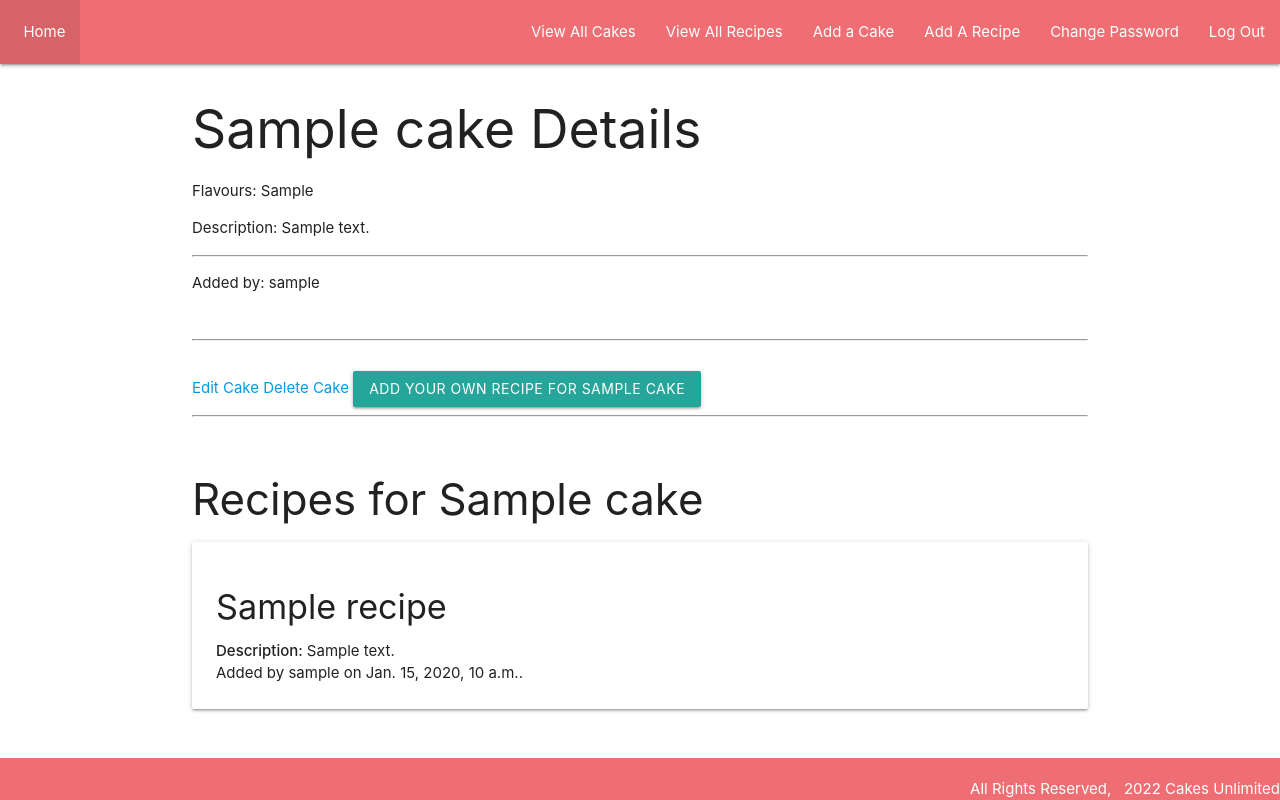
After one commit to C-T-Ailey/Project-3-Cake-Recipe-Site, a Django app: page /cakes/1 in a window 1280 px wide. The commit adds this page. Run offline with Django 4.2, Linux system fonts and the light colour scheme; a user stored in the database is signed in; tables that the repository leaves empty hold one stand-in row (values such as "Sample post").

Commit message:
Fixed recipe adding functionality from cake details page and updated cake details page to CBV - hidden new recipe add behind authorisation

```diff
--- a/cakeproject/main_app/models.py
+++ b/cakeproject/main_app/models.py
@@ -16,7 +16,7 @@ class Cake(models.Model):
     created_by = models.ForeignKey(User, on_delete=models.CASCADE)
 
     def get_absolute_url(self):
-        return reverse('detail', kwargs = {'cake_id': self.id})
+        return reverse('detail', kwargs = {'pk': self.id})
 
     def __str__(self):
         return f"{self.name}"
--- a/cakeproject/main_app/static/css/style.css
+++ b/cakeproject/main_app/static/css/style.css
@@ -15,3 +15,23 @@ main {
 .page-footer{
     color: #880e4f pink darken-4;
 }
+
+.popup {
+    display: none;
+    /* background-color: #ad1457;
+    height: 100%;
+    width: 100%;
+    overflow-y: scroll;
+    border: solid black 2px;
+    color: white;
+    position: absolute;
+    text-align: center;
+    z-index: 1000;
+    box-shadow:
+        1.4px 3.1px 3px -2px rgba(0, 0, 0, 0.09),
+        3.6px 7.8px 7.5px -2px rgba(0, 0, 0, 0.129),
+        7.3px 15.9px 15.2px -2px rgba(0, 0, 0, 0.161),
+        15px 32.9px 31.4px -2px rgba(0, 0, 0, 0.2),
+        41px 90px 86px -2px rgba(0, 0, 0, 0.29)
+    ; */
+}
--- a/cakeproject/main_app/static/js/main.js
+++ b/cakeproject/main_app/static/js/main.js
@@ -0,0 +1,3 @@
+$('.btn.recipe').click(function() {
+    $('.popup').toggle();
+})
--- a/cakeproject/main_app/templates/base.html
+++ b/cakeproject/main_app/templates/base.html
@@ -5,7 +5,10 @@
     <meta charset="UTF-8">
     <meta http-equiv="X-UA-Compatible" content="IE=edge">
     <meta name="viewport" content="width=device-width, initial-scale=1.0">
-    <title>Document</title>
+    <title>
+        {% block title %}
+        {% endblock %}
+      </title>
     <link rel="stylesheet" href="https://cdnjs.cloudflare.com/ajax/libs/materialize/1.0.0/css/materialize.min.css">
     <link rel="stylesheet" href="{% static 'css/style.css' %}">
     <script src="https://cdnjs.cloudflare.com/ajax/libs/materialize/1.0.0/js/materialize.min.js"></script>
@@ -54,6 +57,7 @@
         </div>
 
     </footer>
+    <script src="https://code.jquery.com/jquery-3.6.0.min.js" integrity="sha256-/xUj+3OJU5yExlq6GSYGSHk7tPXikynS7ogEvDej/m4=" crossorigin="anonymous"></script>
     <script src="{% static 'js/main.js' %}"></script>
 </body>
 </html>
--- a/cakeproject/main_app/templates/cakes/index.html
+++ b/cakeproject/main_app/templates/cakes/index.html
@@ -1,4 +1,8 @@
 {% extends 'base.html' %}
+
+{% block title %}
+View All Cakes
+{% endblock %}
 
 {% block content %}
 
@@ -14,7 +18,7 @@
                 </div>
                 <p>Main Flavours: {{ cake.flavours }}</p>
                 <p>Description: {{ cake.description }}</p>
-                <p>Added by: </p>
+                <p>Added by: {{ cake.created_by }} </p>
             </div>
 
             <div>
--- a/cakeproject/main_app/templates/home.html
+++ b/cakeproject/main_app/templates/home.html
@@ -1,5 +1,8 @@
 {% extends 'base.html'%}
 
+{% block title %}
+Cakes cakes Cakes
+{% endblock %}
 
 {% block content %}
 <h1> WELCOME TO CAKES UNLIMITED</h1>
--- a/cakeproject/main_app/templates/main_app/cake_confirm_delete.html
+++ b/cakeproject/main_app/templates/main_app/cake_confirm_delete.html
@@ -1,4 +1,8 @@
 {% extends 'base.html' %}
+
+{% block title %}
+Delete Cake
+{% endblock %}
 
 {% block content %}
   <h1>Delete</h1>
--- /dev/null
+++ b/cakeproject/main_app/templates/main_app/cake_detail.html
@@ -0,0 +1,56 @@
+{% extends 'base.html' %}
+
+{% block title %}
+{{ cake.name }}
+{% endblock %}
+
+{% block content %}
+
+<h2>{{cake.name}} Details</h2>
+<p>Flavours: {{cake.flavours}} </p>
+<p>Description: {{cake.description}} </p>
+<hr>
+<p>Added by: {{cake.created_by}}</p>
+<br>
+<hr>
+<br>
+
+{% if user.id == cake.created_by.id %}
+<a href="{% url 'cakes_update' cake.id %}">Edit Cake</a>
+<a href="{% url 'cakes_delete' cake.id %}">Delete Cake</a>
+{% endif %}
+
+{% if user.is_authenticated %}
+<!-- <a href ="{% url 'add_recipe' cake.id %}">Add A Recipe</a> -->
+<a class="btn recipe">Add your own recipe for {{cake.name}}</a>
+
+<div class="popup">
+    <h4>New Recipe</h4>
+    <form action="{% url 'add_recipe' cake.id %}" method="post">
+        {% csrf_token %}
+        {{ form.as_p }}
+        <input type="submit" value="Add Recipe" class="btn">
+    </form>
+</div>
+
+{% endif %}
+<br>
+<hr>
+<br>
+<h3>Recipes for {{ cake.name }}</h3>
+
+{% for recipe in cake.recipe_set.all %}
+    <div class="card">
+        <div class="card-content">
+            <h4>
+                {{ recipe.title }}
+            </h4>
+            <p><strong>Description: </strong>{{ recipe.description}}</p>
+            <p>Added by {{ recipe.created_by }} on {{ recipe.created_date }}.</p>
+        </div>
+    </div>
+{% endfor %}
+
+
+
+{% endblock %}
--- a/cakeproject/main_app/templates/registration/login.html
+++ b/cakeproject/main_app/templates/registration/login.html
@@ -1,4 +1,8 @@
 {% extends 'base.html' %}
+
+{% block title %}
+Login
+{% endblock %}
 
 {% block content %}
 
--- a/cakeproject/main_app/templates/registration/password_change_form.html
+++ b/cakeproject/main_app/templates/registration/password_change_form.html
@@ -1,4 +1,8 @@
 {% extends 'base.html' %}
+
+{% block title %}
+Change Password
+{% endblock %}
 
 {% block content %}
 
--- a/cakeproject/main_app/templates/registration/signup.html
+++ b/cakeproject/main_app/templates/registration/signup.html
@@ -1,4 +1,8 @@
 {% extends 'base.html' %}
+
+{% block title %}
+Sign Up
+{% endblock %}
 
 {% block content %}
 
--- a/cakeproject/main_app/urls.py
+++ b/cakeproject/main_app/urls.py
@@ -4,7 +4,8 @@ from . import views
 urlpatterns = [
     path('', views.home, name='home'),
     path('cakes/', views.cakes_index, name='index'),
-    path('cakes/<int:cake_id>', views.cakes_detail, name='detail'),
+    # path('cakes/<int:cake_id>', views.cakes_detail, name='detail'),
+    path('cakes/<int:pk>', views.CakeDetail.as_view(), name='detail'),
     path('cakes/create', views.CakeCreate.as_view(), name='cakes_create'),
     path('cakes/<int:pk>/update', views.CakeUpdate.as_view(), name='cakes_update'),
     path('cakes/<int:pk>/delete', views.CakeDelete.as_view(), name='cakes_delete'),
@@ -12,7 +13,8 @@ urlpatterns = [
     # Recipe
     #path('recipes/', views.RecipeList.as_view(), name='recipe_index'),
     #path('recipes/<int:pk>/', views.RecipeDetail.as_view(), name='recipe_detail'),
-    path('cakes/<int:cake_id>/add_recipe', views.RecipeCreate.as_view(), name='add_recipe'),
+    # path('cakes/<int:cake_id>/add_recipe', views.RecipeCreate.as_view(), name='add_recipe'),
+    path('cakes/<int:pk>/add_recipe', views.add_recipe, name='add_recipe'),
 
     # Authentication Paths
     path('accounts/signup/', views.signup, name='signup'),
--- a/cakeproject/main_app/views.py
+++ b/cakeproject/main_app/views.py
@@ -1,9 +1,10 @@
 from django.shortcuts import render, redirect
 from django.http import HttpResponse
 from .models import Cake, Recipe
-from .forms import NewUserForm
+from .forms import NewUserForm, RecipeForm
 from django.views.generic import ListView, DetailView
-from django.views.generic.edit import CreateView, UpdateView, DeleteView
+from django.views.generic.edit import CreateView, UpdateView, DeleteView, FormMixin
+from django.views.generic.detail import SingleObjectMixin
 from django.contrib.auth import login
 from django.contrib.auth.forms import UserCreationForm, PasswordChangeForm, PasswordResetForm
 from django.contrib.auth.decorators import login_required
@@ -15,6 +16,13 @@ from django.contrib.messages.views import SuccessMessageMixin
 # Create your views here.
 
 # Cake CRUD operations
+
+class CakeDetail(DetailView):
+    model = Cake
+    def get_context_data(self, **kwargs):
+        context = super(CakeDetail, self).get_context_data(**kwargs)
+        context['form'] = RecipeForm
+        return context
 
 class CakeCreate(LoginRequiredMixin, SuccessMessageMixin, CreateView):
     model = Cake
@@ -44,18 +52,19 @@ def cakes_index(request):
     cakes = Cake.objects.all()
     return render(request, 'cakes/index.html', {'cakes': cakes})
 
-def cakes_detail(request, cake_id):
-    cake = Cake.objects.get(id=cake_id)
-    return render(request, "cakes/detail.html", {'cake': cake})
+def cakes_detail(request, pk):
+    cake = Cake.objects.get(id=pk)
+    recipe_form = RecipeForm
+    return render(request, "cakes/detail.html", {'cake': cake, 'recipe_form': recipe_form})
 
-"""class RecipeCreate(LoginRequiredMixin, SuccessMessageMixin, CreateView):
-    model = Recipe
-    fields = ['title', 'description', 'ingredients', 'instructions', 'imageurl']
-    success_message = "Recipe successfully created."
-    def form_valid(self, form):
-        form.instance.created_by = self.request.user
-        form.instance.cake = self.request.cake_id
-        return super().form_valid(form)"""
+# class RecipeCreate(LoginRequiredMixin, SuccessMessageMixin, CreateView):
+#     model = Recipe
+#     fields = ['title', 'description', 'ingredients', 'instructions', 'imageurl']
+#     success_message = "Recipe successfully created."
+#     def form_valid(self, form):
+#         form.instance.created_by = self.request.user
+#         form.instance.cake = self.request.cake_id
+#         return super().form_valid(form)
 
 """@login_required
 def add_feeding(request, cat_id):
@@ -71,14 +80,15 @@ def add_feeding(request, cat_id):
         new_feeding.save()
         return redirect('detail', cat_id = cat_id)"""
 
-def add_recipe(request, cake_id):
+def add_recipe(request, pk):
     form = RecipeForm(request.POST)
     print(form)
     if form.is_valid():
         new_recipe = form.save(commit = False)
-        new_recipe.cake_id = cake_id
+        new_recipe.cake_id = pk
+        form.instance.created_by = request.user
         new_recipe.save()
-        return redirect('detail', cake_id = cake_id)
+        return redirect('detail', pk = pk)
 
 # Authentication Views
 
```
Also changed, not shown: cakeproject/main_app/templates/cakes/detail.html (+20 -9 lines), cakeproject/main_app/templates/main_app/cake_form.html (+8 -0 lines), cakeproject/main_app/migrations/0005_alter_recipe_created_date.py (added).
